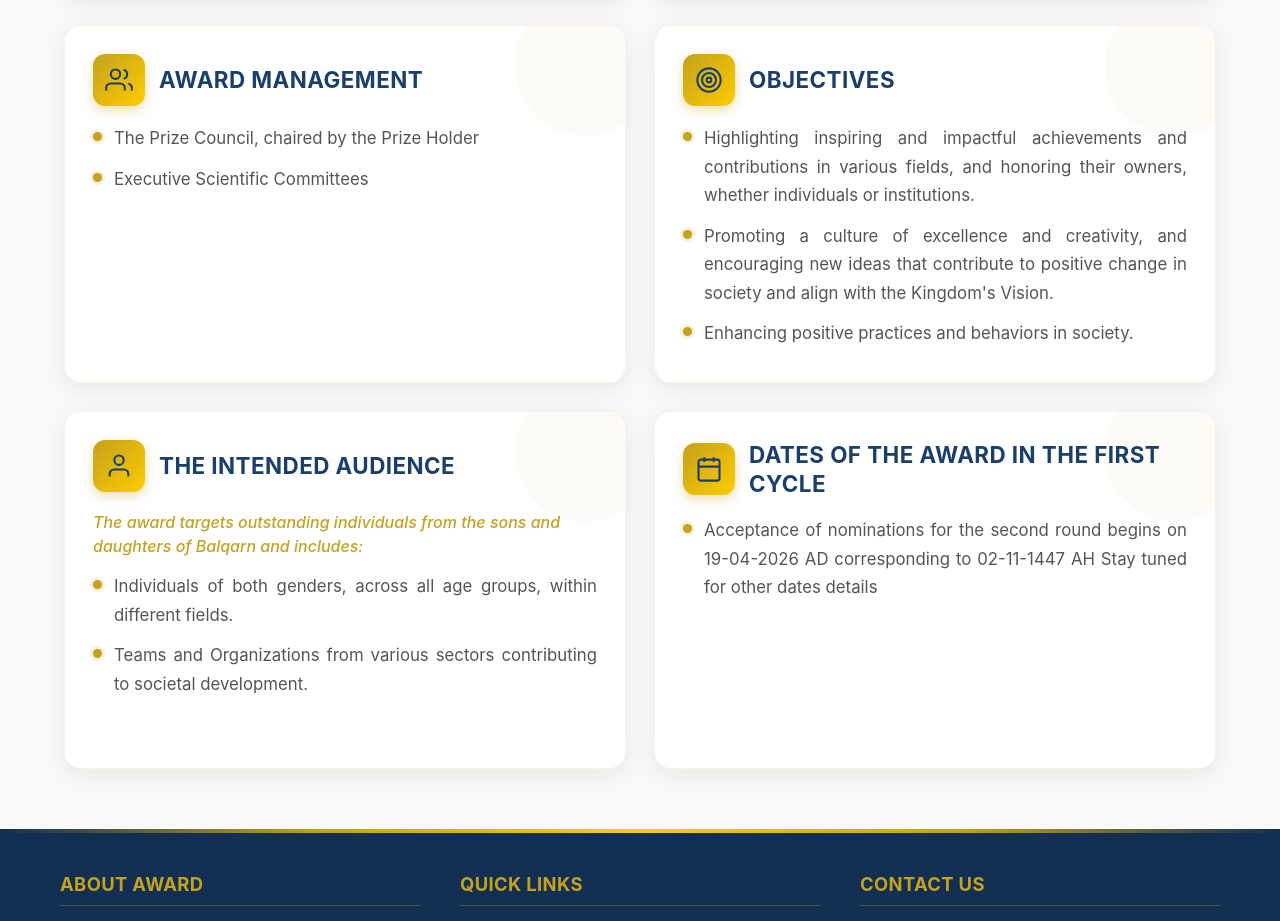
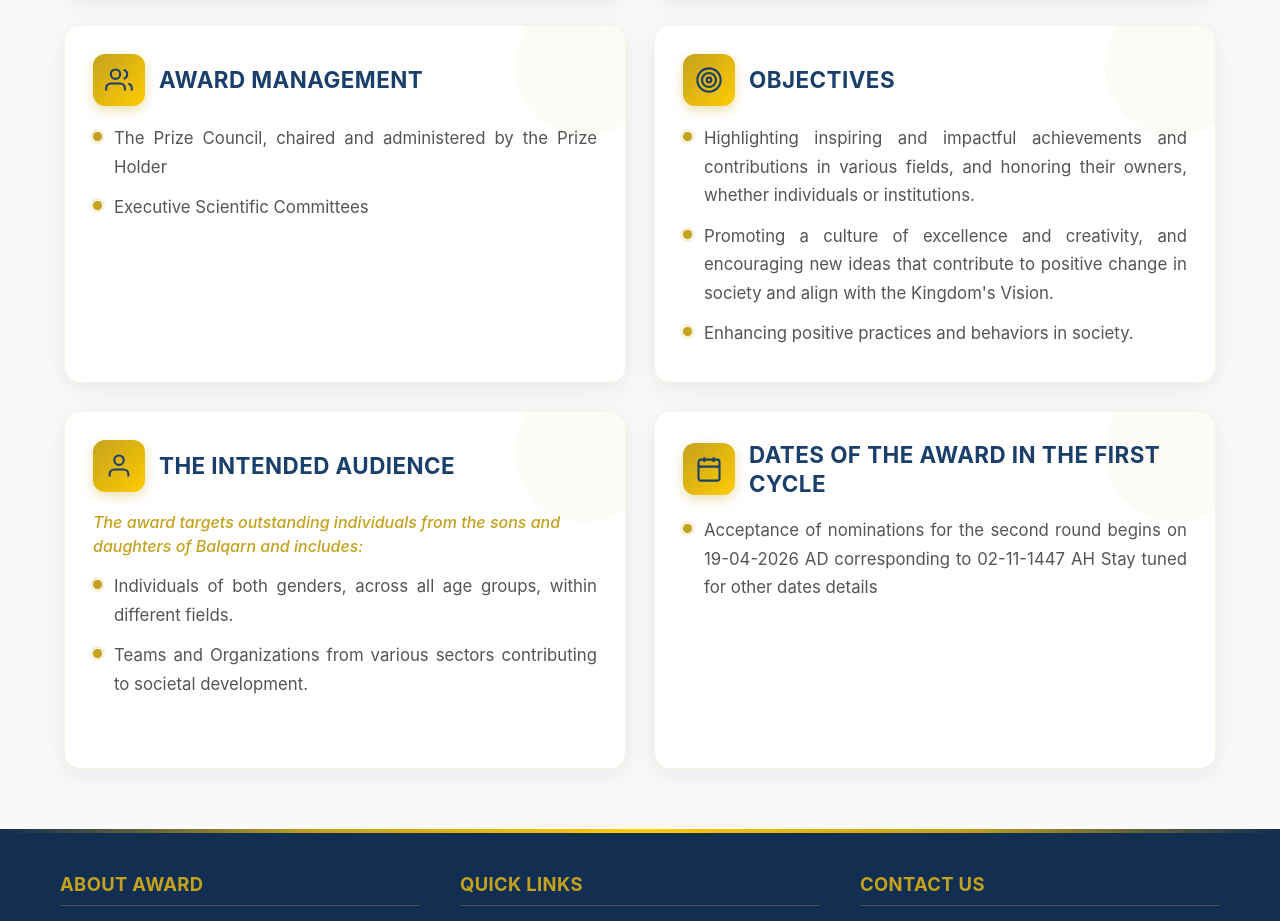
Before and after one commit to irfan3434/aqeaw-react, a Next.js app: page /AboutAward in a window 1280 px wide. Shown: the part 800-1721 px from the top of the page. Built offline with nearby package versions, Linux system fonts and the light colour scheme.

Commit message:
a minor change

```diff
--- a/components/AboutAward/AboutAward.tsx
+++ b/components/AboutAward/AboutAward.tsx
@@ -30,7 +30,7 @@ const content = {
         heading: 'Award Management',
         type: 'list' as const,
         items: [
-          'The Prize Council, chaired by the Prize Holder',
+          'The Prize Council, chaired and administered by the Prize Holder',
           'Executive Scientific Committees',
         ],
       },
```
